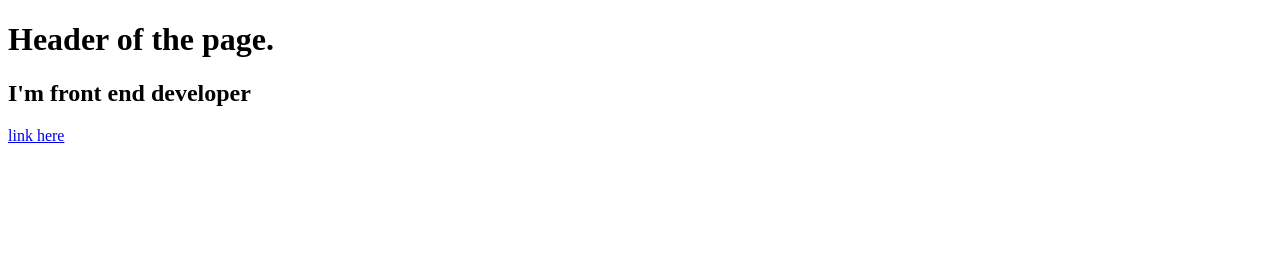
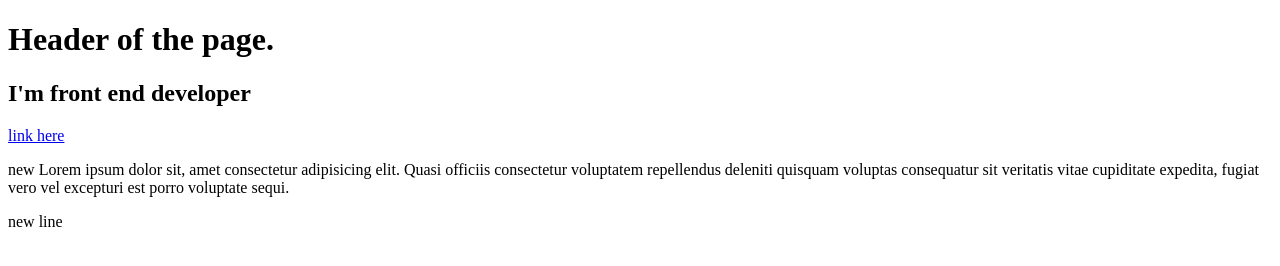
Before and after one commit to ShubhamRaskar00/github-course-2, a plain HTML site: page index.html in a window 1280 px wide. Drawn offline with Linux system fonts and the light colour scheme.

Commit message:
add gitignore file

```diff
--- a/index.html
+++ b/index.html
@@ -6,12 +6,12 @@
     <title>It's only demo project</title>
 </head>
 <body>
-    <h1>
-        Header of the page.
-    </h1>
+    <h1>Header of the page.</h1>
     <h2>
         I'm front end developer
     </h2>
     <a href="about.html">link here</a>
+    <p>new Lorem ipsum dolor sit, amet consectetur adipisicing elit. Quasi officiis consectetur voluptatem repellendus deleniti quisquam voluptas consequatur sit veritatis vitae cupiditate expedita, fugiat vero vel excepturi est porro voluptate sequi.</p>
+    <p>new line</p>
 </body>
 </html>
```
Also changed, not shown: 1 other file.
